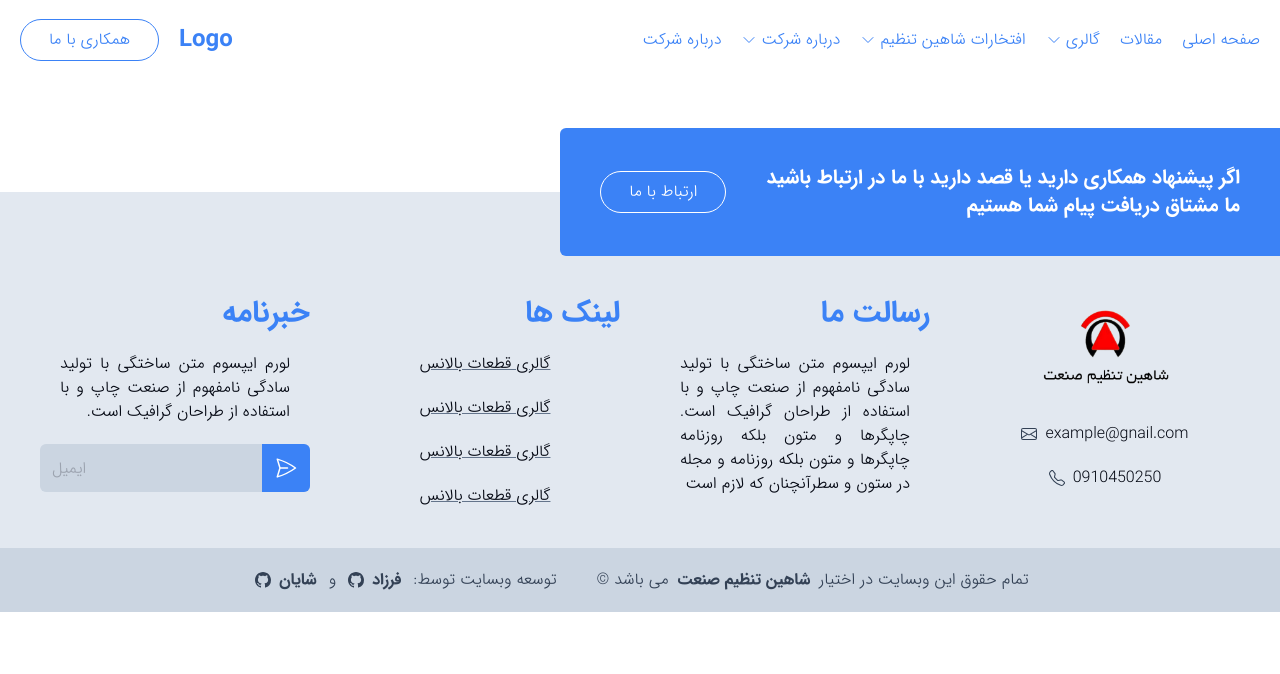
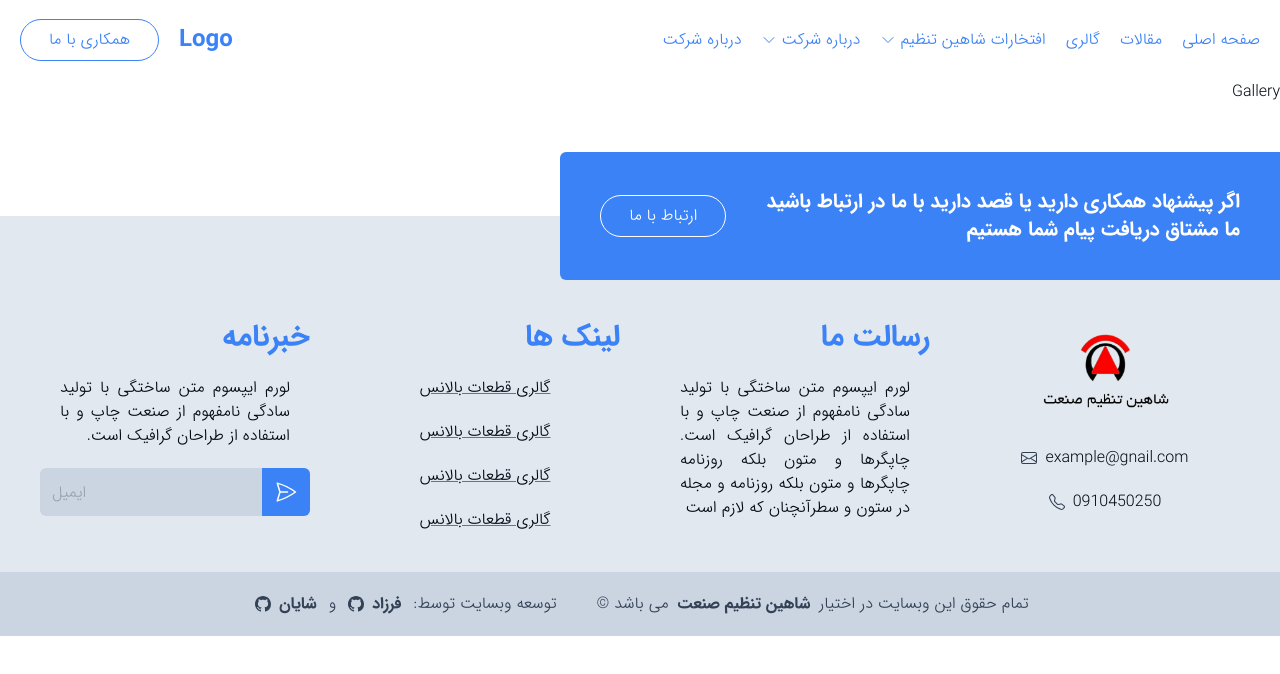
Before and after one commit to FarzadVav/shahinTanzimSanat, a React (Vite) app: page /gallery in a window 1280 px wide. Shown: the top 674 px of the page. Built offline with nearby package versions, Linux system fonts and the light colour scheme.

Commit message:
build gallery page

```diff
--- a/src/components/Header.jsx
+++ b/src/components/Header.jsx
@@ -16,22 +16,7 @@ export default function Header() {
         <NavLink className="text-blue-500 h-full flex justify-center items-center gap-1 group">
           مقالات
         </NavLink>
-        <NavLink className="text-blue-500 h-full flex justify-center items-center gap-1 relative group">
-          گالری
-          <svg xmlns="http://www.w3.org/2000/svg" fill="none" viewBox="0 0 24 24" strokeWidth={1.5} stroke="currentColor"
-            className="stroke-blue-500 w-4 h-4 group-hover:rotate-180">
-            <path strokeLinecap="round" strokeLinejoin="round" d="M19.5 8.25l-7.5 7.5-7.5-7.5" />
-          </svg>
-          <ul className='bg-white shadow-[#25252535] shadow-lg w-max flex flex-col gap-3 p-3 rounded-xl z-50
-            absolute top-16 right-0 opacity-0 invisible -translate-y-2 scale-x-90
-            group-hover:opacity-100 group-hover:visible group-hover:scale-100 group-hover:translate-y-0'>
-            <li className='text-blue-500 w-full py-2 px-4 rounded-md hover:bg-slate-100'>تصاویر خدمات بالانس در محل</li>
-            <li className='text-blue-500 w-full py-2 px-4 rounded-md hover:bg-slate-100'>قطعات بالانس کارگاهی</li>
-            <li className='text-blue-500 w-full py-2 px-4 rounded-md hover:bg-slate-100'>قطعات بالانس افقی</li>
-            <li className='text-blue-500 w-full py-2 px-4 rounded-md hover:bg-slate-100'>دستگاه های بالانس عمودی</li>
-            <li className='text-blue-500 w-full py-2 px-4 rounded-md hover:bg-slate-100'>دستگاه های بالانس پرتابل و آنالیز حرفه ای</li>
-          </ul>
-        </NavLink>
+        <NavLink to={"/gallery"} className="text-blue-500 h-full flex justify-center items-center gap-1">گالری</NavLink>
         <NavLink className="text-blue-500 h-full flex justify-center items-center gap-1 group relative">
           افتخارات شاهین تنظیم
           <svg xmlns="http://www.w3.org/2000/svg" fill="none" viewBox="0 0 24 24" strokeWidth={1.5} stroke="currentColor"
--- /dev/null
+++ b/src/pages/Gallery/Gallery.jsx
@@ -0,0 +1,7 @@
+import React from 'react'
+
+export default function Gallery() {
+  return (
+    <div>Gallery</div>
+  )
+}
--- a/src/routes.jsx
+++ b/src/routes.jsx
@@ -1,7 +1,9 @@
 import Home from "./pages/Home/Home"
+import Gallery from "./pages/Gallery/Gallery"
 
 const routes = [
-  { path: '/', element: <Home /> }
+  { path: '/', element: <Home /> },
+  { path: '/gallery', element: <Gallery /> },
 ]
 
 export default routes
```
Also changed, not shown: public/imgs/tick.png (added).
